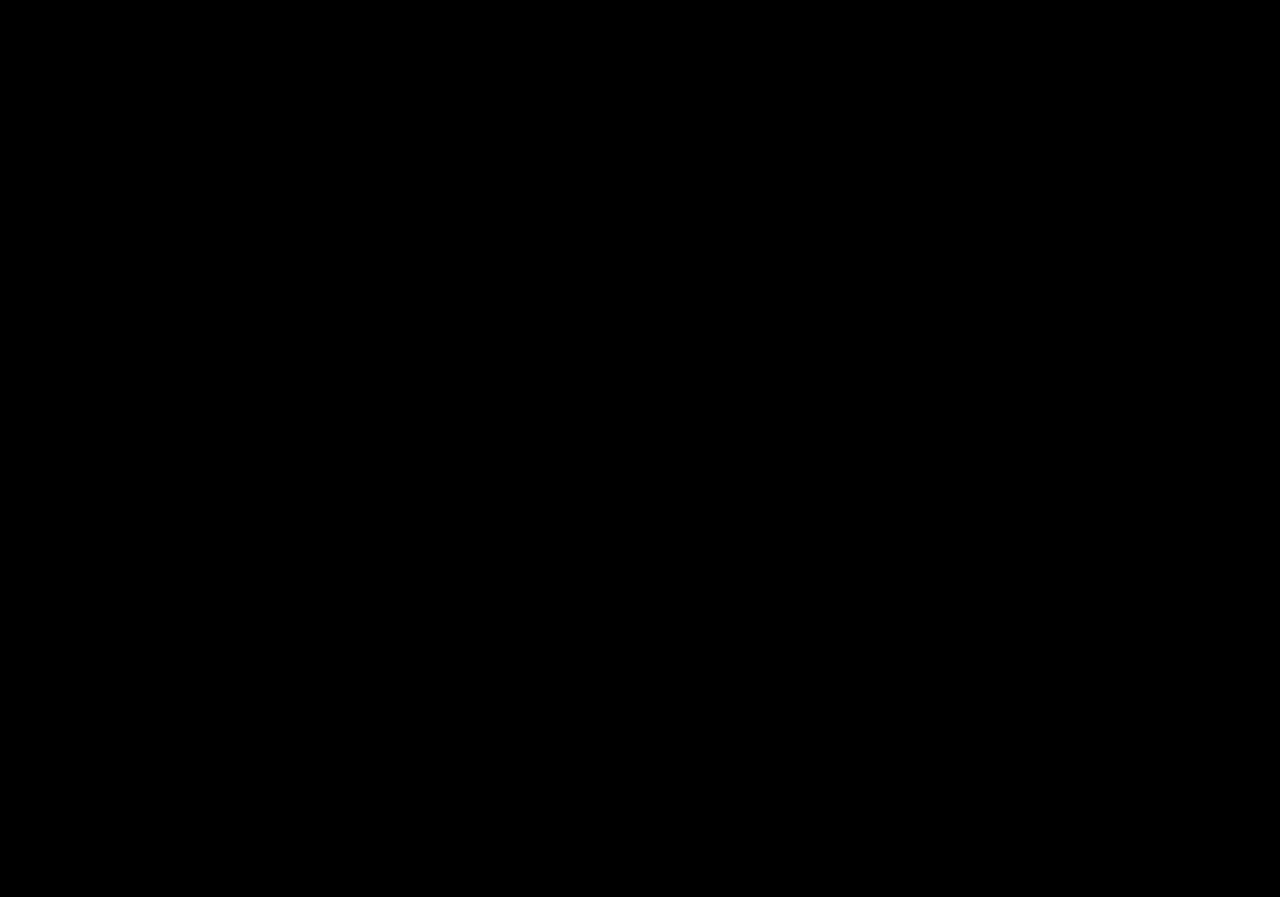
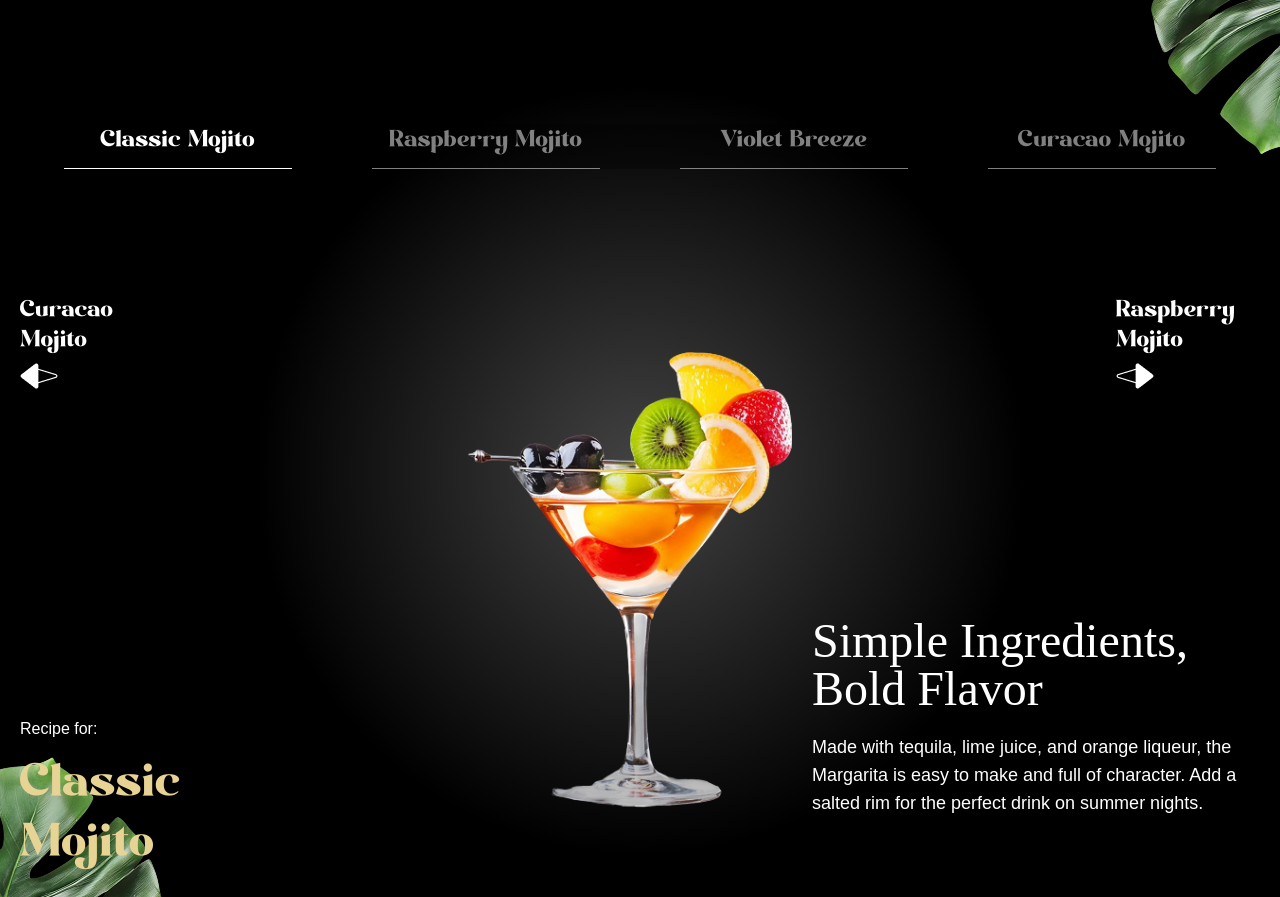
Before and after one commit to krjeb/gsap_mojito, a React (Vite) app: page / in a window 1280 px wide. Shown: the part 4240-5137 px from the top of the page. Before the commit the page ends 4124 px from the top, so only its background shows below. Built offline with nearby package versions, Linux system fonts and the light colour scheme; a web font is replaced by a local one.

Commit message:
implement the menu section

```diff
--- a/src/App.jsx
+++ b/src/App.jsx
@@ -6,6 +6,7 @@
 import Cocktails from "./components/Cocktails";
 import About from "./components/About";
 import Art from "./components/Art";
+import Menu from "./components/Menu";
 
 gsap.registerPlugin(ScrollTrigger, SplitText);
 
@@ -17,6 +18,7 @@
       <Cocktails />
       <About />
       <Art />
+      <Menu />
     </main>
   );
 };
--- /dev/null
+++ b/src/components/Menu.jsx
@@ -0,0 +1,166 @@
+import { useState, useRef } from "react";
+import { sliderLists } from "../../constants/index.js";
+import gsap from "gsap";
+import { useGSAP } from "@gsap/react";
+
+const Menu = () => {
+  const [currentIdx, setCurrentIdx] = useState(0);
+  const contentRef = useRef();
+
+  useGSAP(() => {
+    gsap.fromTo(
+      "#title",
+      {
+        opacity: 0,
+      },
+      {
+        opacity: 1,
+        duration: 1,
+      },
+    );
+
+    gsap.fromTo(
+      ".cocktail img",
+      {
+        opacity: 0,
+        xPercent: -100,
+      },
+      {
+        opacity: 1,
+        xPercent: 0,
+        duration: 1,
+        ease: "power1.inOut",
+      },
+    );
+
+    gsap.fromTo(
+      ".details h2",
+      {
+        opacity: 0,
+        yPercent: 100,
+      },
+      {
+        opacity: 100,
+        yPercent: 0,
+        ease: "power1.inOut",
+      },
+    );
+
+    gsap.fromTo(
+      ".details p",
+      {
+        opacity: 0,
+        yPercent: 100,
+      },
+      {
+        opacity: 100,
+        yPercent: 0,
+        ease: "power1.inOut",
+      },
+    );
+  }, [currentIdx]);
+
+  const totalCocktails = sliderLists.length;
+
+  const goToSlide = (idx) => {
+    const newIdx = (idx + totalCocktails) % totalCocktails;
+
+    setCurrentIdx(newIdx);
+  };
+
+  const getCocktailAt = (idxOffset) => {
+    return sliderLists[
+      (currentIdx + idxOffset + totalCocktails) % totalCocktails
+    ];
+  };
+
+  const currentCocktail = getCocktailAt(0);
+  const prevCocktail = getCocktailAt(-1);
+  const nextCocktail = getCocktailAt(1);
+
+  return (
+    <section id="menu" aria-labelledby="menu-heading">
+      <img
+        src="/images/slider-left-leaf.png"
+        alt="left-leaf"
+        id="m-left-leaf"
+      />
+
+      <img
+        src="/images/slider-right-leaf.png"
+        alt="right-leaf"
+        id="m-right-leaf"
+      />
+
+      <h2 id="menu-heading" className="sr-only">
+        Cocktail Menu
+      </h2>
+
+      <nav className="cocktail-tabs" aria-label="Cocktail Navigation">
+        {sliderLists.map((cocktail, idx) => {
+          const isActive = idx === currentIdx;
+
+          return (
+            <button
+              key={cocktail.id}
+              className={` ${
+                isActive
+                  ? "text-white border-white"
+                  : "text-white/50 border-white/50"
+              }`}
+              onClick={() => goToSlide(idx)}
+            >
+              {cocktail.name}
+            </button>
+          );
+        })}
+      </nav>
+
+      <div className="content">
+        <div className="arrows">
+          <button
+            className="text-left"
+            onClick={() => goToSlide(currentIdx - 1)}
+          >
+            <span>{prevCocktail.name}</span>
+            <img
+              src="/images/right-arrow.png"
+              alt="right-arrow"
+              aria-hidden="true"
+            />
+          </button>
+
+          <button
+            className="text-left"
+            onClick={() => goToSlide(currentIdx + 1)}
+          >
+            <span>{nextCocktail.name}</span>
+            <img
+              src="/images/left-arrow.png"
+              alt="left-arrow"
+              aria-hidden="true"
+            />
+          </button>
+        </div>
+
+        <div className="cocktail">
+          <img src={currentCocktail.image} className="object-contain" />
+        </div>
+
+        <div className="recipe">
+          <div ref={contentRef} className="info">
+            <p>Recipe for:</p>
+            <p id="title">{currentCocktail.name}</p>
+          </div>
+
+          <div className="details">
+            <h2>{currentCocktail.title}</h2>
+            <p>{currentCocktail.description}</p>
+          </div>
+        </div>
+      </div>
+    </section>
+  );
+};
+
+export default Menu;
```
